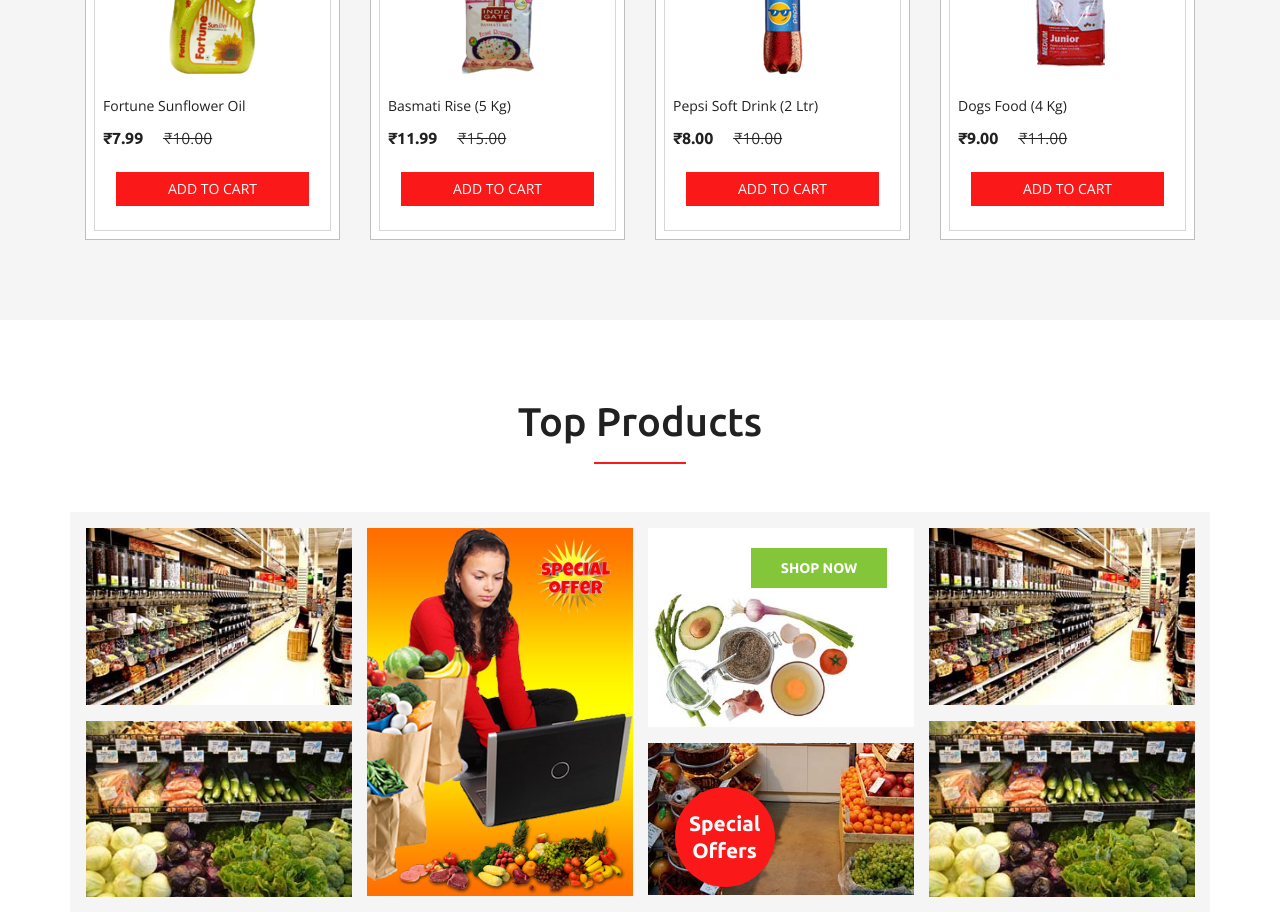
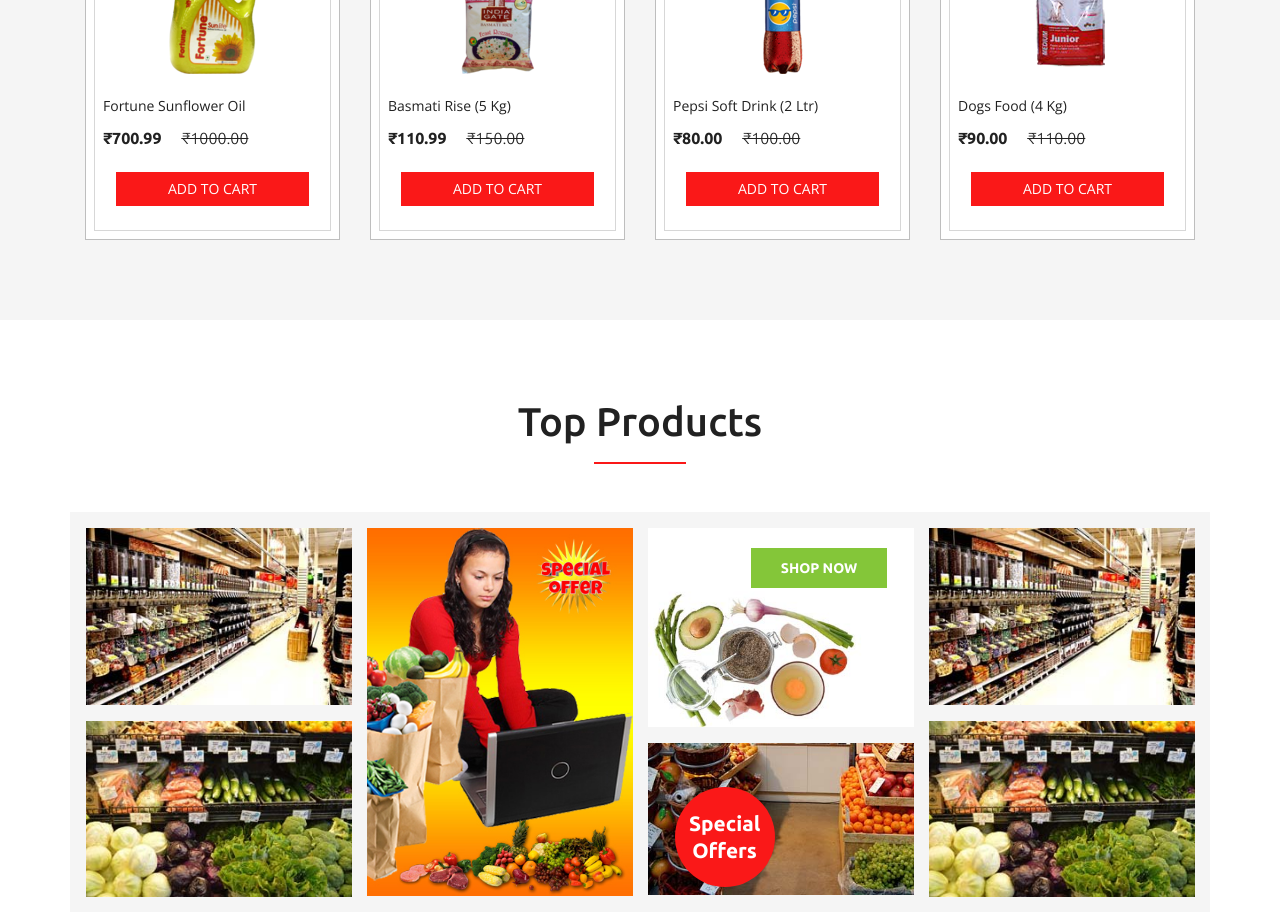
Before and after one commit to Mj-Saini/grocery-web, a plain HTML site: page index.html in a window 1280 px wide. Shown: the part 960-1872 px from the top of the page. Drawn offline with nearby package versions, Linux system fonts and the light colour scheme.

```diff
--- a/index.html
+++ b/index.html
@@ -182,7 +182,7 @@ Smartphone Compatible web template, free webdesigns for Nokia, Samsung, LG, Sony
                           ><img title=" " alt=" " src="images/1.png"
                         /></a>
                         <p>fortune sunflower oil</p>
-                        <h4>₹7.99 <span>₹10.00</span></h4>
+                        <h4>₹700.99 <span>₹1000.00</span></h4>
                       </div>
                       <div class="snipcart-details top_brand_home_details">
                         <form action="#" method="post">
@@ -238,7 +238,7 @@ Smartphone Compatible web template, free webdesigns for Nokia, Samsung, LG, Sony
                           ><img title=" " alt=" " src="images/3.png"
                         /></a>
                         <p>basmati rise (5 Kg)</p>
-                        <h4>₹11.99 <span>₹15.00</span></h4>
+                        <h4>₹110.99 <span>₹150.00</span></h4>
                       </div>
                       <div class="snipcart-details top_brand_home_details">
                         <form action="#" method="post">
@@ -300,7 +300,7 @@ Smartphone Compatible web template, free webdesigns for Nokia, Samsung, LG, Sony
                             class="img-responsive"
                         /></a>
                         <p>Pepsi soft drink (2 Ltr)</p>
-                        <h4>₹8.00 <span>₹10.00</span></h4>
+                        <h4>₹80.00 <span>₹100.00</span></h4>
                       </div>
                       <div class="snipcart-details top_brand_home_details">
                         <form action="#" method="post">
@@ -362,7 +362,7 @@ Smartphone Compatible web template, free webdesigns for Nokia, Samsung, LG, Sony
                             class="img-responsive"
                         /></a>
                         <p>dogs food (4 Kg)</p>
-                        <h4>₹9.00 <span>₹11.00</span></h4>
+                        <h4>₹90.00 <span>₹110.00</span></h4>
                       </div>
                       <div class="snipcart-details top_brand_home_details">
                         <form action="#" method="post">
```
